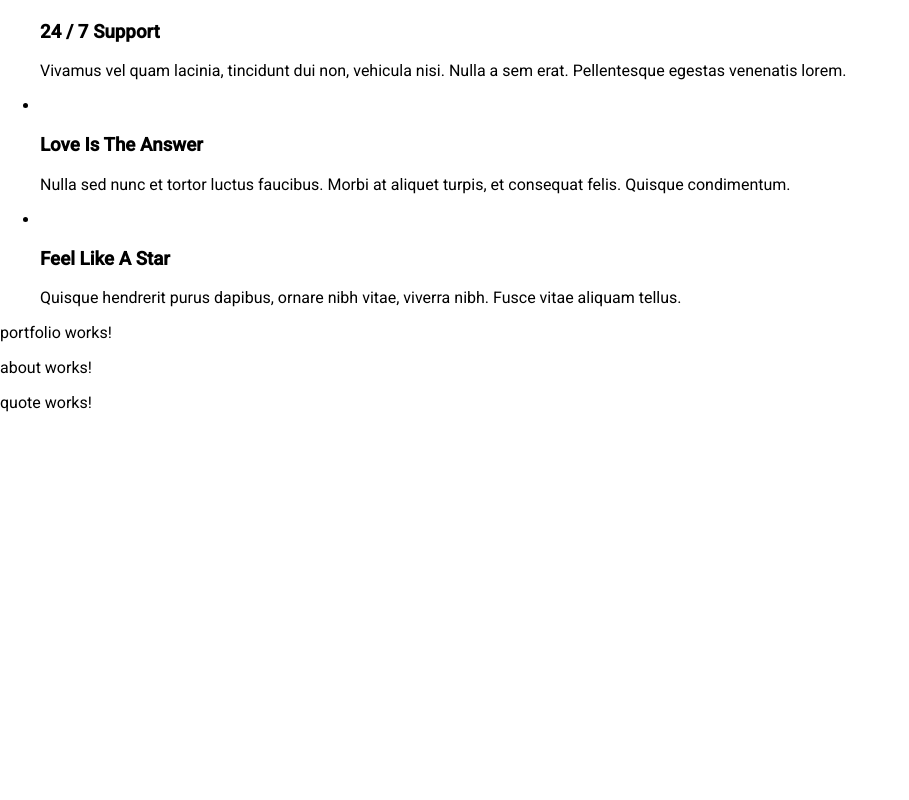
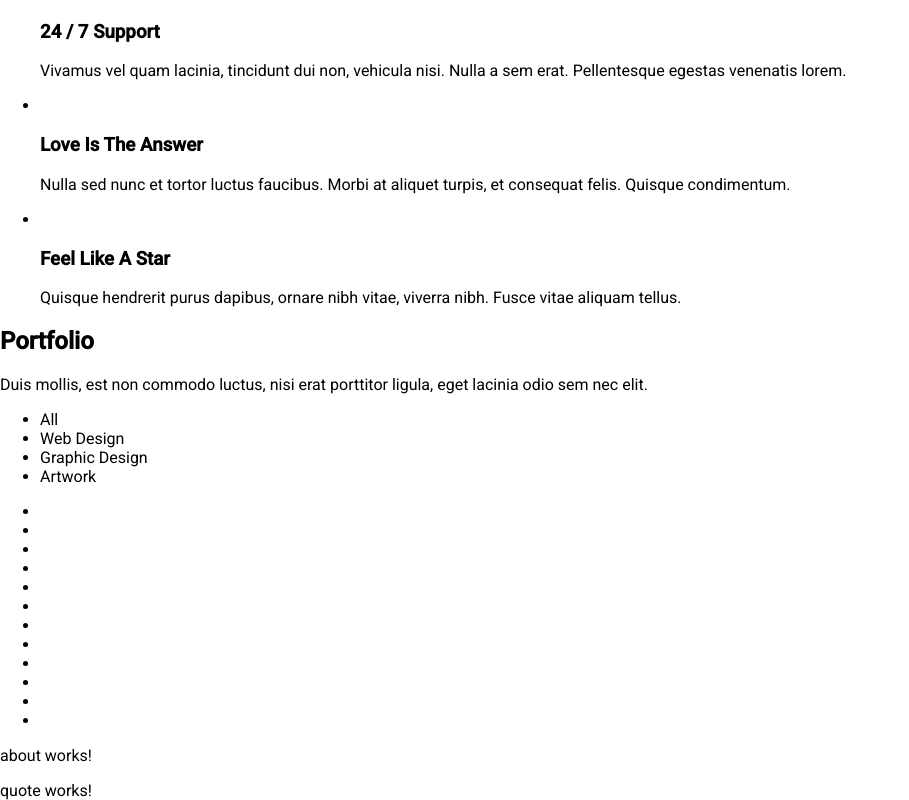
Before and after one commit to tanyushanel/singolo-angular, an Angular app: page / in a window 1280 px wide. Shown: the part 709-1509 px from the top of the page, without its empty margins (0-909 px from the left). Before the commit the page ends 1121 px from the top, so only its background shows below. Built offline with nearby package versions, Linux system fonts and the light colour scheme.

Commit message:
portfolio markup

```diff
--- a/src/app/portfolio/portfolio.component.html
+++ b/src/app/portfolio/portfolio.component.html
@@ -1 +1,25 @@
-<p>portfolio works!</p>
+<h2>Portfolio</h2>
+<p class="article-desc">Duis mollis, est non commodo luctus, nisi erat porttitor ligula, eget lacinia odio sem nec elit.
+</p>
+
+<ul class="sort-buttons">
+    <li class="sort-btn">All</li>
+    <li class="sort-btn">Web Design</li>
+    <li class="sort-btn">Graphic Design</li>
+    <li class="sort-btn">Artwork</li>
+</ul>
+
+<ul class="portfolio-list">
+    <li class="portfolio-img"></li>
+    <li class="portfolio-img"></li>
+    <li class="portfolio-img"></li>
+    <li class="portfolio-img"></li>
+    <li class="portfolio-img"></li>
+    <li class="portfolio-img"></li>
+    <li class="portfolio-img"></li>
+    <li class="portfolio-img"></li>
+    <li class="portfolio-img"></li>
+    <li class="portfolio-img"></li>
+    <li class="portfolio-img"></li>
+    <li class="portfolio-img"></li>
+</ul>
```
